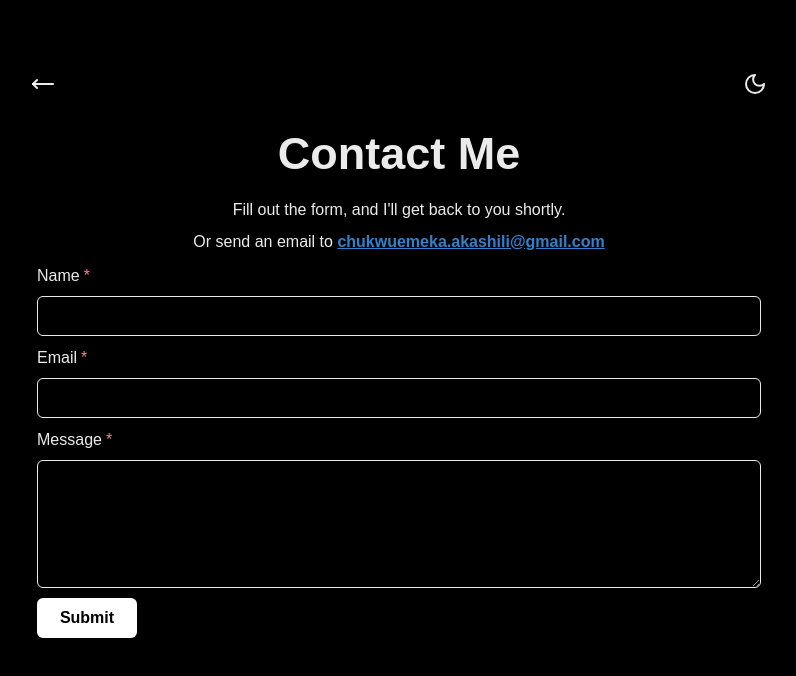
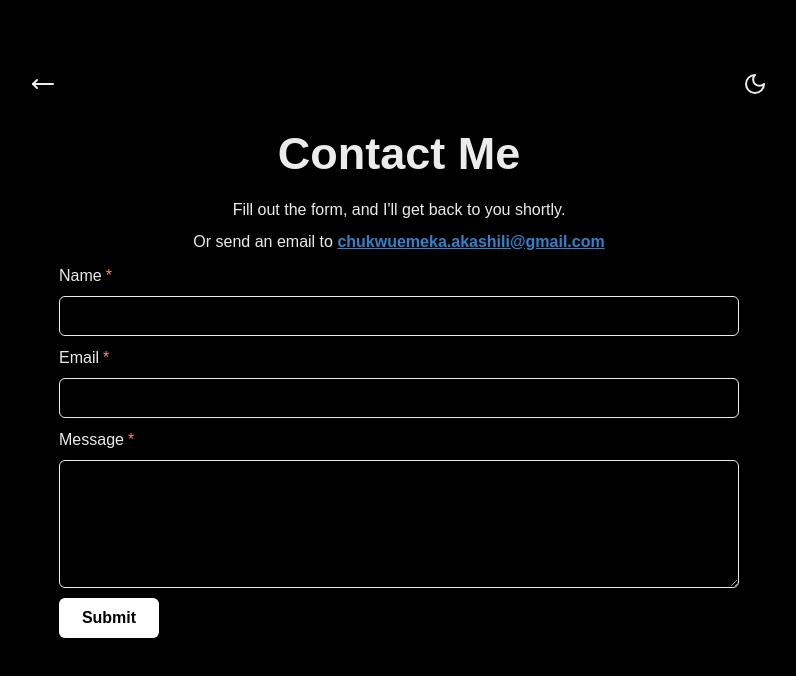
Before and after one commit to Dev-Akashili/akashili.com, a React (Vite) app: page /contact in a window 1280 px wide. Shown: the top 676 px of the page, without its empty margins (241-1037 px from the left). Built offline with nearby package versions, Linux system fonts and the light colour scheme; a web font is replaced by a local one.

Commit message:
Update contact form

```diff
--- a/src/pages/Contact.tsx
+++ b/src/pages/Contact.tsx
@@ -94,7 +94,7 @@ const Contact = () => {
           </span>
         </Text>
       </Stack>
-      <Box px={{ base: 0, md: "15px", lg: "18px" }}>
+      <Box px={{ base: 0, md: "40px", lg: "40px" }}>
         <form onSubmit={handleSubmit} ref={form}>
           <Stack gap={"10px"}>
             <FormControl isRequired>
```
